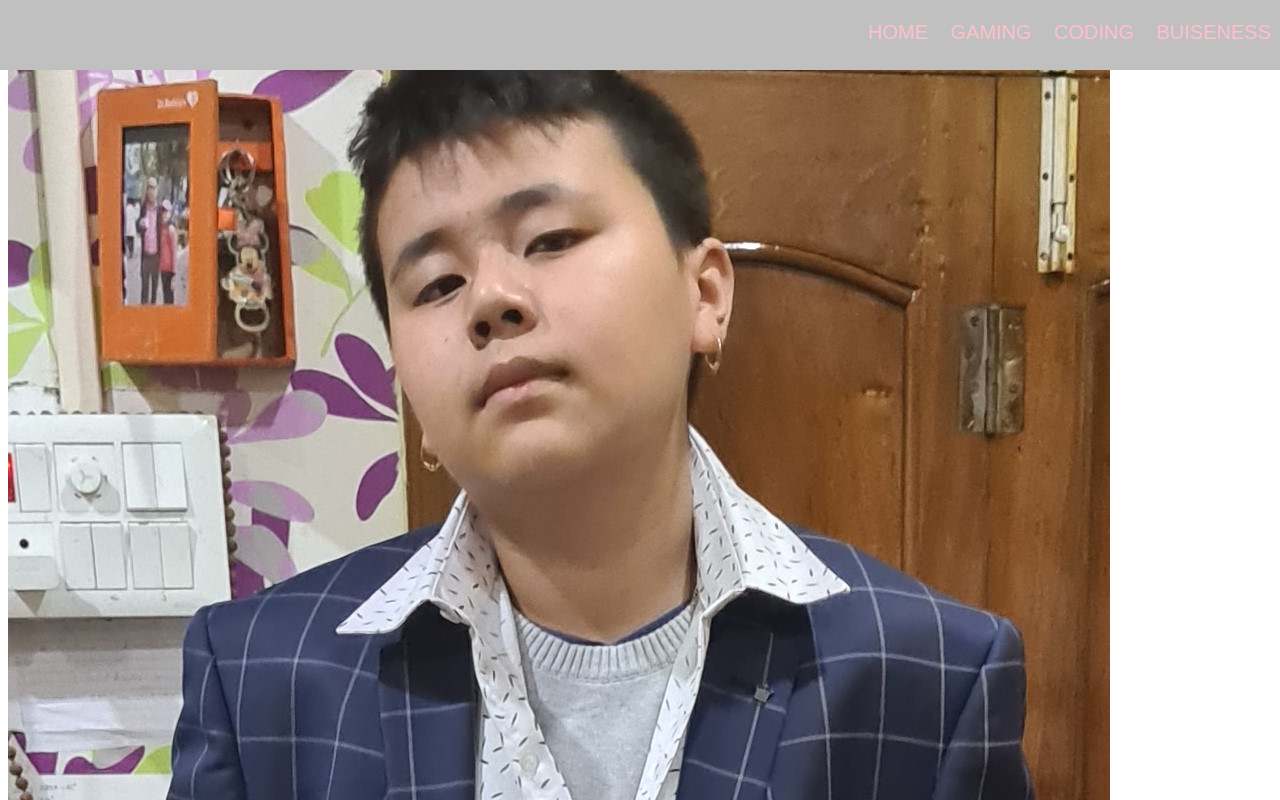
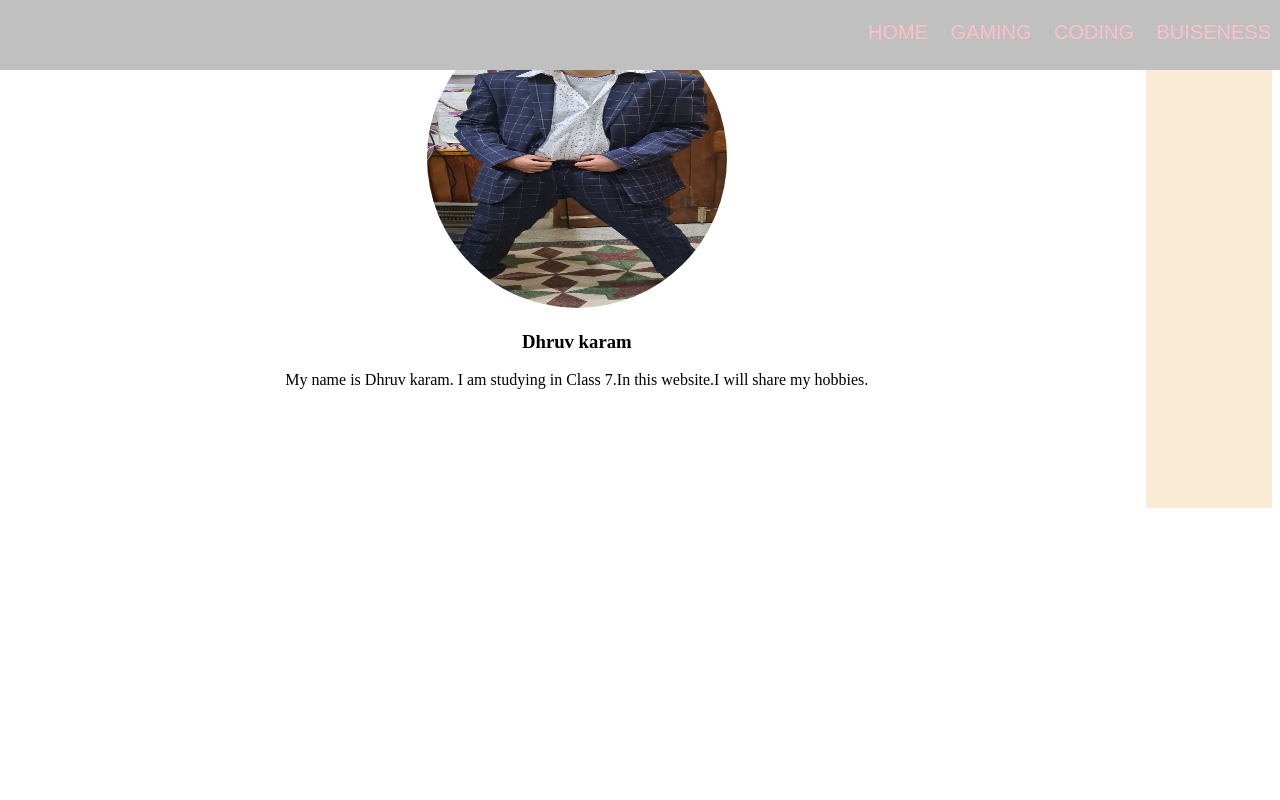
Before and after one commit to Dhruvkaram/DK, a plain HTML site: page index.html in a window 1280 px wide. Shown: the top 800 px of the page. Drawn offline with Linux system fonts and the light colour scheme.

Commit message:
Add files via upload

```diff
--- a/style.css
+++ b/style.css
@@ -35,3 +35,30 @@ a:link{
 .lists:hover{
     background-color: navy;
 }
+#wrapper{
+    display: table;
+    width:100%;
+}
+#right{
+    display:table-cell;
+    background-color: antiquewhite;
+    width:10%;
+}
+#left{
+   display: table;
+    background-color: antiquewhite;
+    width:10%;
+}
+#center{
+    display: table-cell;
+    height:500px;
+    background-color: linear-gradient(#32a2a8 0%,#76e05e 100%);
+}
+#photo{
+    height:300px;
+    width:300px;
+    border-radius: 50%;
+}
+body{
+    text-align: center;
+}
```
